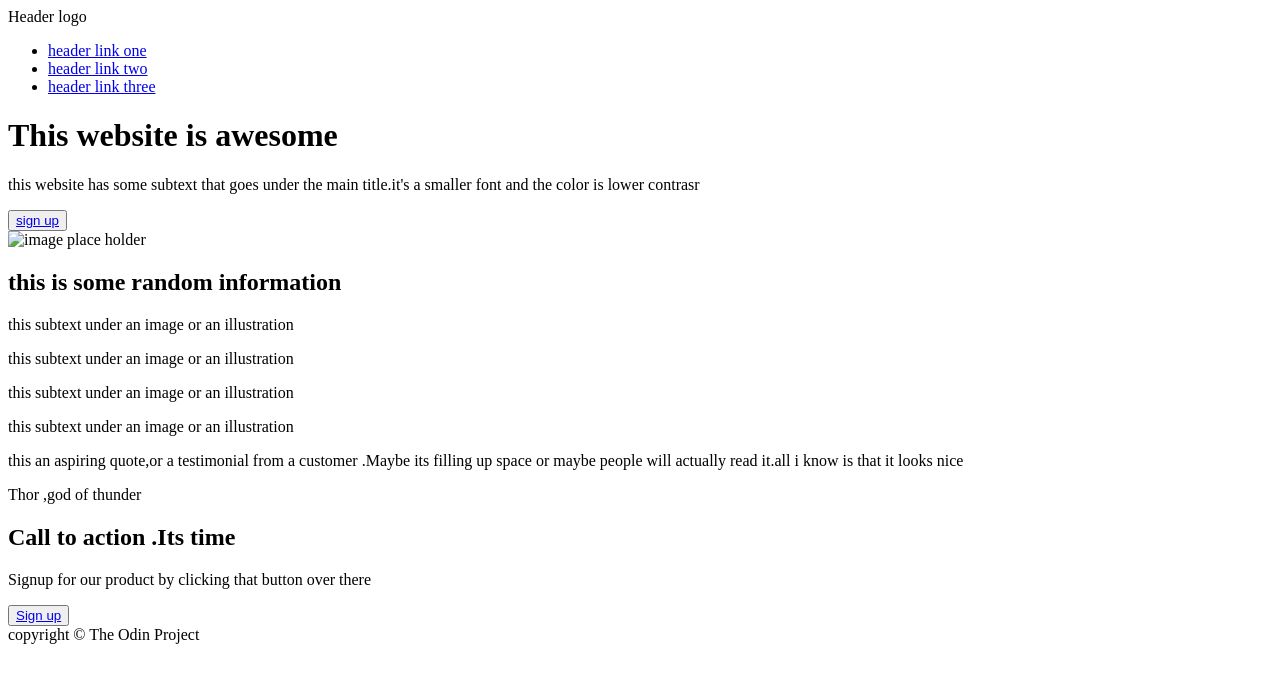
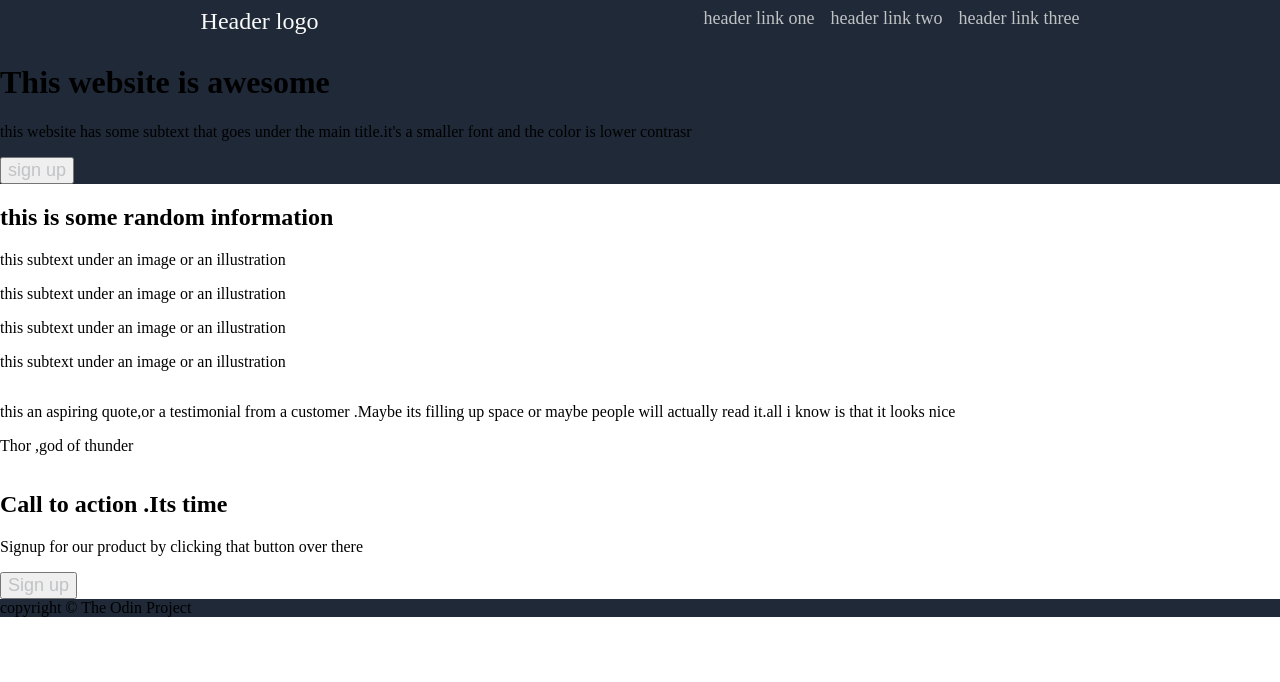
Before and after one commit to mohamed28875701/landing-page, a plain HTML site: page index.html in a window 1280 px wide. Drawn offline with Linux system fonts and the light colour scheme.

Commit message:
finished the header style

```diff
--- a/index.html
+++ b/index.html
@@ -5,10 +5,11 @@
     <meta http-equiv="X-UA-Compatible" content="IE=edge">
     <meta name="viewport" content="width=device-width, initial-scale=1.0">
     <title>landing page</title>
+    <link rel="stylesheet" href="styles.css">
 </head>
 <body>
     <div class="header">
-        <div>Header logo</div>
+        <div class="logo">Header logo</div>
         <ul>
             <li><a href="#">header link one</a></li>
             <li><a href="#">header link two</a></li>
@@ -19,7 +20,7 @@
         <h1>This website is awesome</h1>
         <p>this website has some subtext that goes under the main title.it's a smaller font and the color is lower contrasr</p>
         <button><a href="#">sign up</a></button>
-        <div class="img place holder"><img scr="#" alt="image place holder"></div>
+        <div class="img place holder"></div>
     </div>
     <div class="info">
         <h2>this is some random information</h2>
--- /dev/null
+++ b/styles.css
@@ -0,0 +1,34 @@
+body {
+    display: flex;
+    flex-direction: column;
+    justify-content: space-between;
+    margin: 0%;
+
+}
+.header{
+    display:flex;
+    justify-content: space-around;
+    align-items: top;
+    flex :1;
+    padding: 8px;
+}
+.logo{
+    font-size: 24px;
+    color: #F9FAF9;
+}
+ul{
+    list-style: none;
+    display: flex;
+    gap:16px;
+    margin: 0%;
+    padding: 0%;
+
+}
+a{
+    text-decoration: none;
+    font-size: 18px;
+    color:#c0c2c4;
+}
+.header,.footer,.head{
+    background-color: #1F2937;
+}
```
Also changed, not shown: 1 other file.
